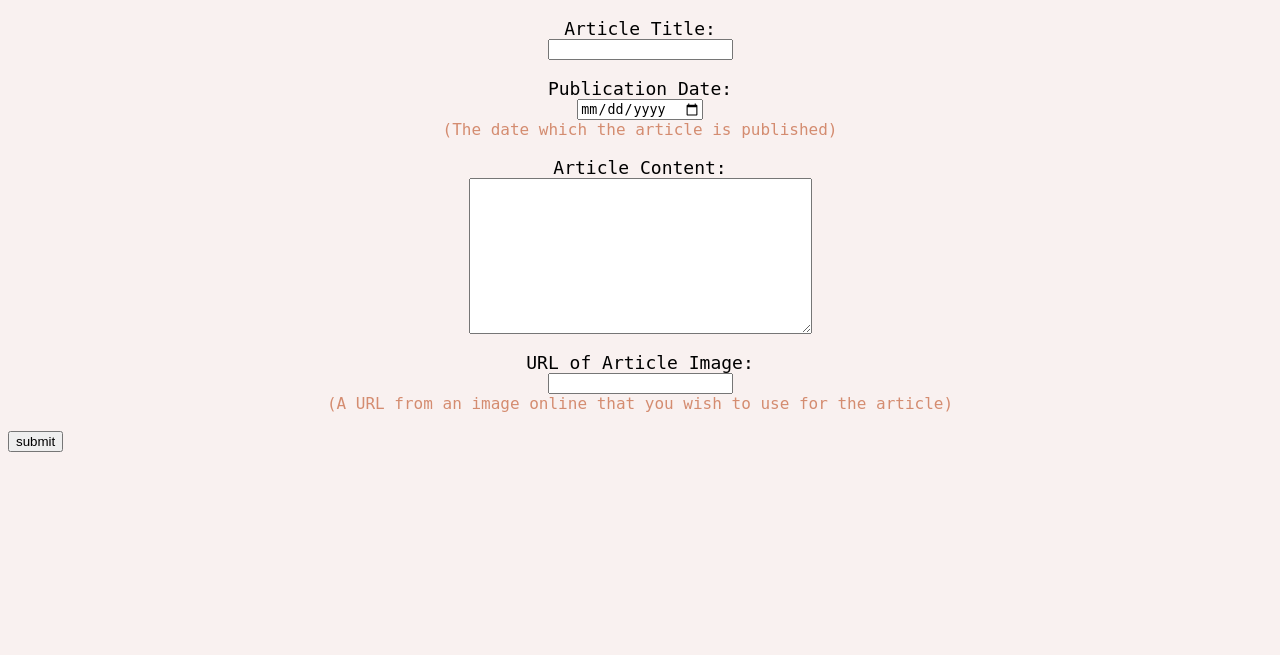
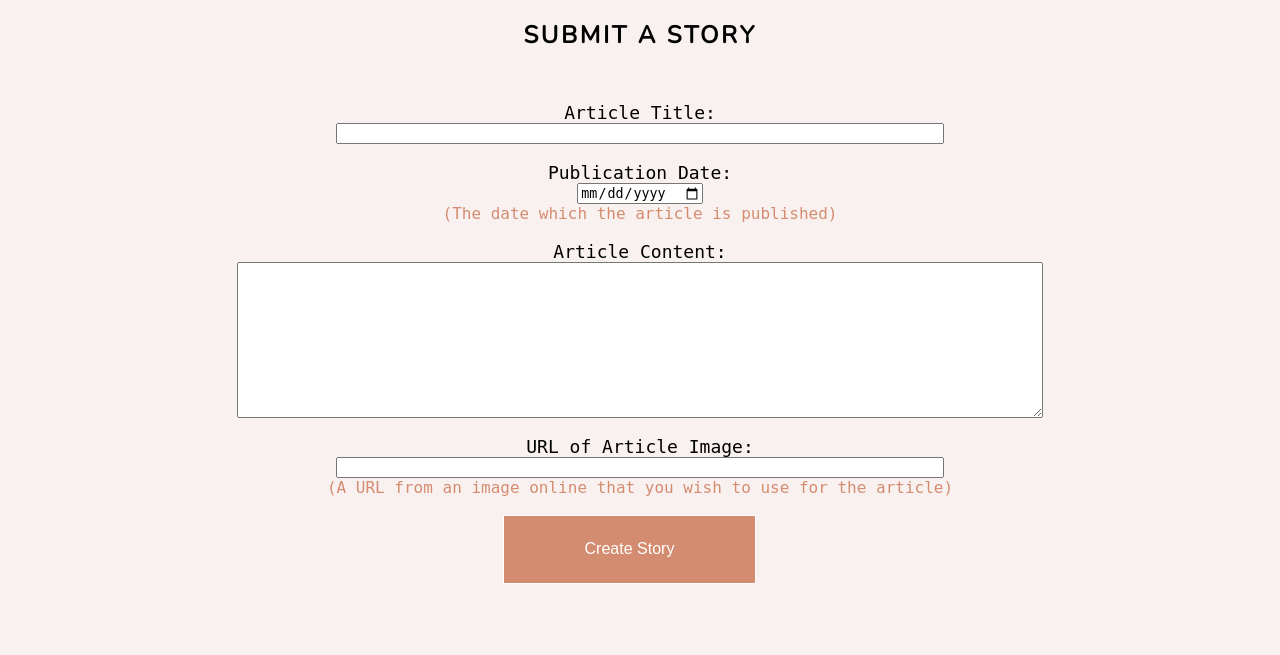
Before and after one commit to supremeoverlord-ofdoom/she-codes-django-news-project-supremeoverlord-ofdoom, a Django app: page /news/add-story/ in a window 1280 px wide. Shown: the part 199-854 px from the top of the page. Before the commit the page ends 651 px from the top, so only its background shows below. Run offline with Django 4.2, Linux system fonts and the light colour scheme; parts of the project's set-up code (start-up, migrations or seed data) failed here and were passed over; some web fonts are replaced.

Commit message:
formatting create story page
formatting and css, widening the text input blocks

```diff
--- a/she_codes_news/news/static/news/styles.css
+++ b/she_codes_news/news/static/news/styles.css
@@ -267,3 +267,28 @@ form p {
 #create-account-block button {
     margin-left: 28%;
 }
+
+/* create story page */
+#create-story-block {
+    display: flex;
+    justify-content: center;
+    padding-top: 1%;
+    padding-bottom: 5%;
+}
+
+#create-story-block button {
+    margin-left: 33%;
+}
+
+#create-story-block input[type="text" i] {
+    min-width: 600px;
+}
+
+#create-story-block textarea {
+    min-width: 800px;
+
+}
+
+#create-story-block input[type="url" i] {
+    min-width: 600px;
+}
--- a/she_codes_news/news/templates/news/createStory.html
+++ b/she_codes_news/news/templates/news/createStory.html
@@ -6,11 +6,12 @@
 {% endblock %}
 
 {% block content %}
-
+<h2 id=profile-heading>Submit a Story</h2>
+<div id="create-story-block">
 <form action="" method="post">
     {% csrf_token %}
         {{ form.as_p }}
-        <input type="submit" value="submit">
+        <button type="submit" value="submit" class="user-button">Create Story</button>
 </form>
-
+</div>
 {% endblock %}
```
